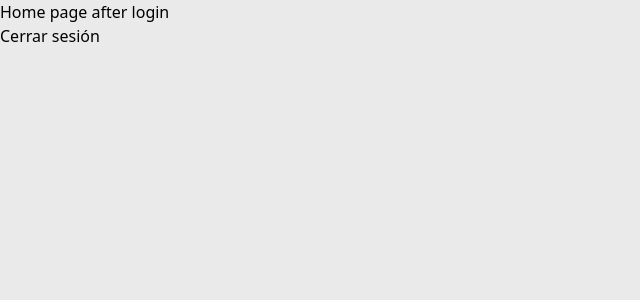
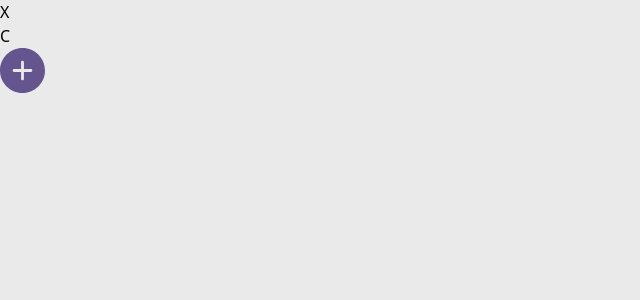
Before and after one commit to DavidLC578/proyecto1-frontend, a React app: page /home in a window 1280 px wide. Shown: the top 300 px of the page, without its empty margins (0-640 px from the left). Built offline with nearby package versions, Linux system fonts and the light colour scheme; sample sign-in values are in the browser's storage; the HTML template or start-up script is replaced by a standard one.

Commit message:
pagina home

```diff
--- a/src/pages/Home.jsx
+++ b/src/pages/Home.jsx
@@ -1,9 +1,21 @@
 import { LogoutBTN } from "../components/LogoutBTN";
+import { Publicaciones } from "../components/Publicaciones";
+import { Plus } from "../assets/plus";
 export function Home() {
   return (
     <>
-      <h1>Home page after login</h1>
-      <LogoutBTN />
+      <div>
+        <div className="flex justify-between px-3 pt-4 pb-3 border border-black border-b-1">
+          <div className="w-8 h-8 rounded-full bg-white"></div>
+          <div>X</div>
+          <div>C</div>
+        </div>
+        {/* <Publicaciones / */}
+      </div>
+      <div className="absolute bottom-3 right-4">
+        <Plus />
+      </div>
+      {/* <LogoutBTN /> */}
     </>
   );
 }
```
